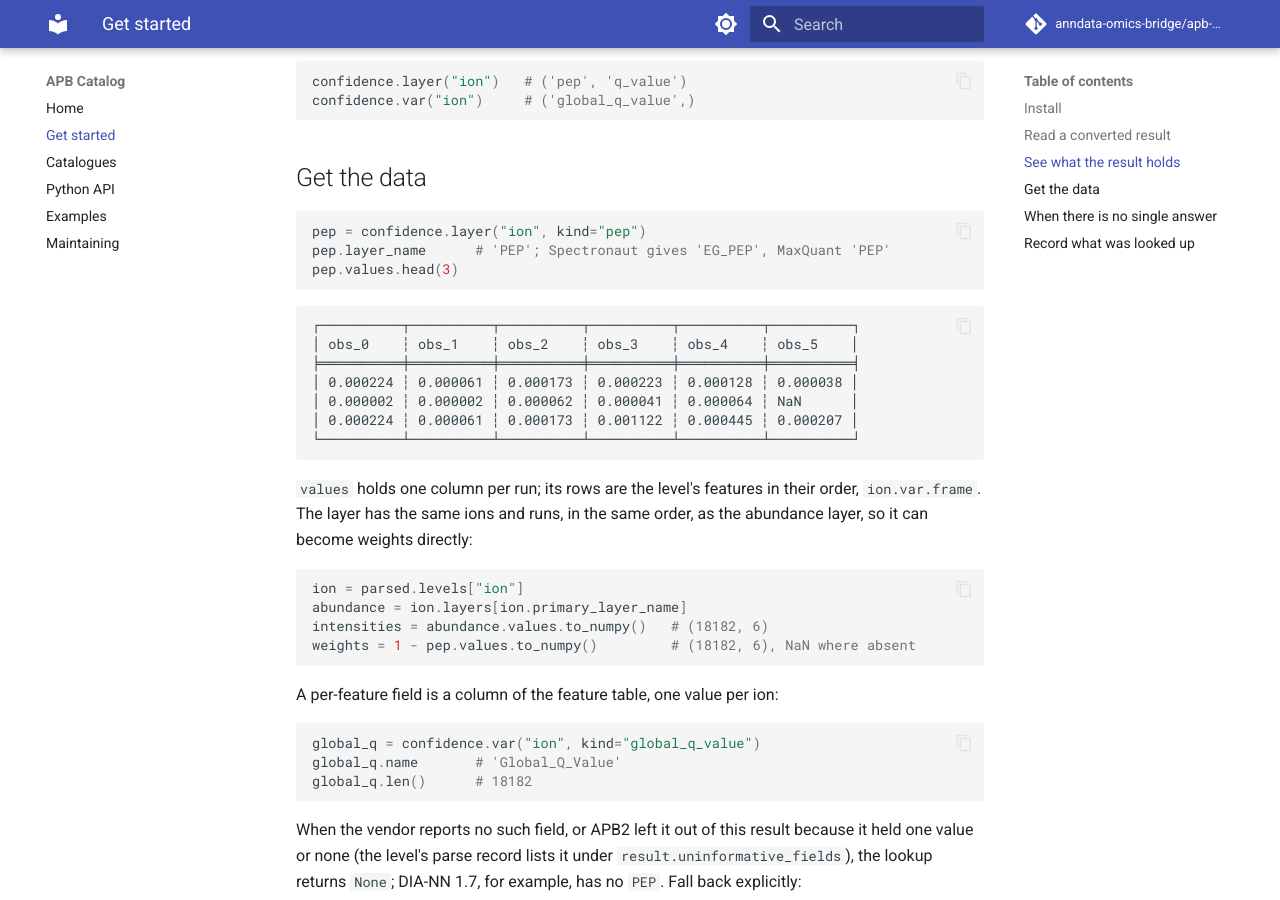
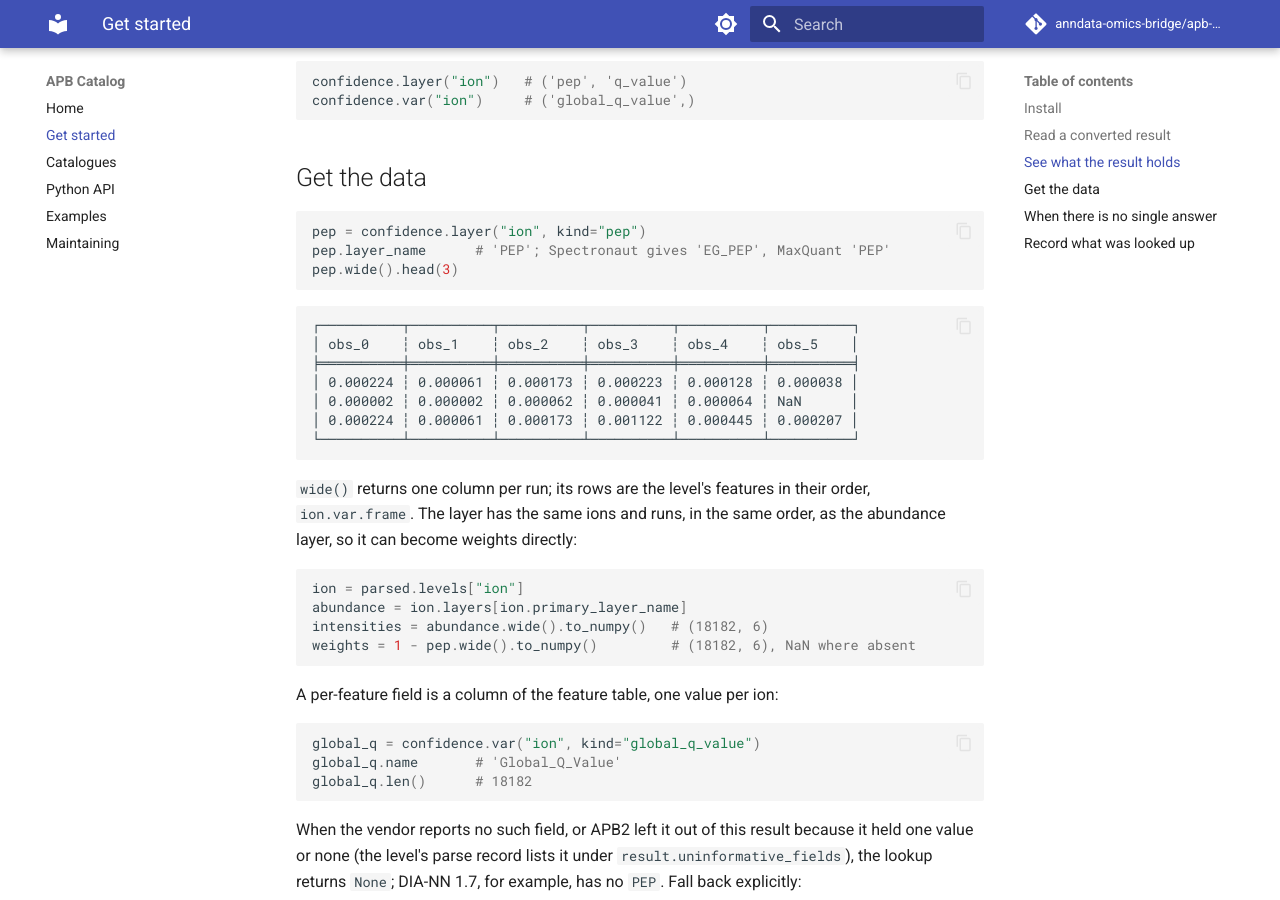
Before and after one commit to anndata-omics-bridge/apb-catalog, an MkDocs documentation site: the page built from docs/getting-started.md, in a window 1280 px wide and 900 px high, scrolled down 1194 px. Built offline with MkDocs 1.6.1 and Material for MkDocs 9.7.7, drawn with Linux system fonts in a browser that asks for light colours; comment, search, counter and statistics services are not loaded.

Commit message:
FinalLayerTable stays long: read layers through wide(), build them with from_wide()
apb2 now holds a parsed layer as its stored cells and widens it on request;
the code and tests that read or replaced FinalLayerTable.values use wide(),
labels, from_wide() or the cells instead. No behaviour change.

````diff
--- a/docs/getting-started.md
+++ b/docs/getting-started.md
@@ -64,7 +64,7 @@ confidence.var("ion")     # ('global_q_value',)
 ```python
 pep = confidence.layer("ion", kind="pep")
 pep.layer_name      # 'PEP'; Spectronaut gives 'EG_PEP', MaxQuant 'PEP'
-pep.values.head(3)
+pep.wide().head(3)
 ```
 
 ```text
@@ -77,13 +77,13 @@ pep.values.head(3)
 └──────────┴──────────┴──────────┴──────────┴──────────┴──────────┘
 ```
 
-`values` holds one column per run; its rows are the level's features in their order, `ion.var.frame`. The layer has the same ions and runs, in the same order, as the abundance layer, so it can become weights directly:
+`wide()` returns one column per run; its rows are the level's features in their order, `ion.var.frame`. The layer has the same ions and runs, in the same order, as the abundance layer, so it can become weights directly:
 
 ```python
 ion = parsed.levels["ion"]
 abundance = ion.layers[ion.primary_layer_name]
-intensities = abundance.values.to_numpy()   # (18182, 6)
-weights = 1 - pep.values.to_numpy()         # (18182, 6), NaN where absent
+intensities = abundance.wide().to_numpy()   # (18182, 6)
+weights = 1 - pep.wide().to_numpy()         # (18182, 6), NaN where absent
 ```
 
 A per-feature field is a column of the feature table, one value per ion:
````
Also changed, not shown: docs/examples.md (+1 -1 lines), 1 other file.
